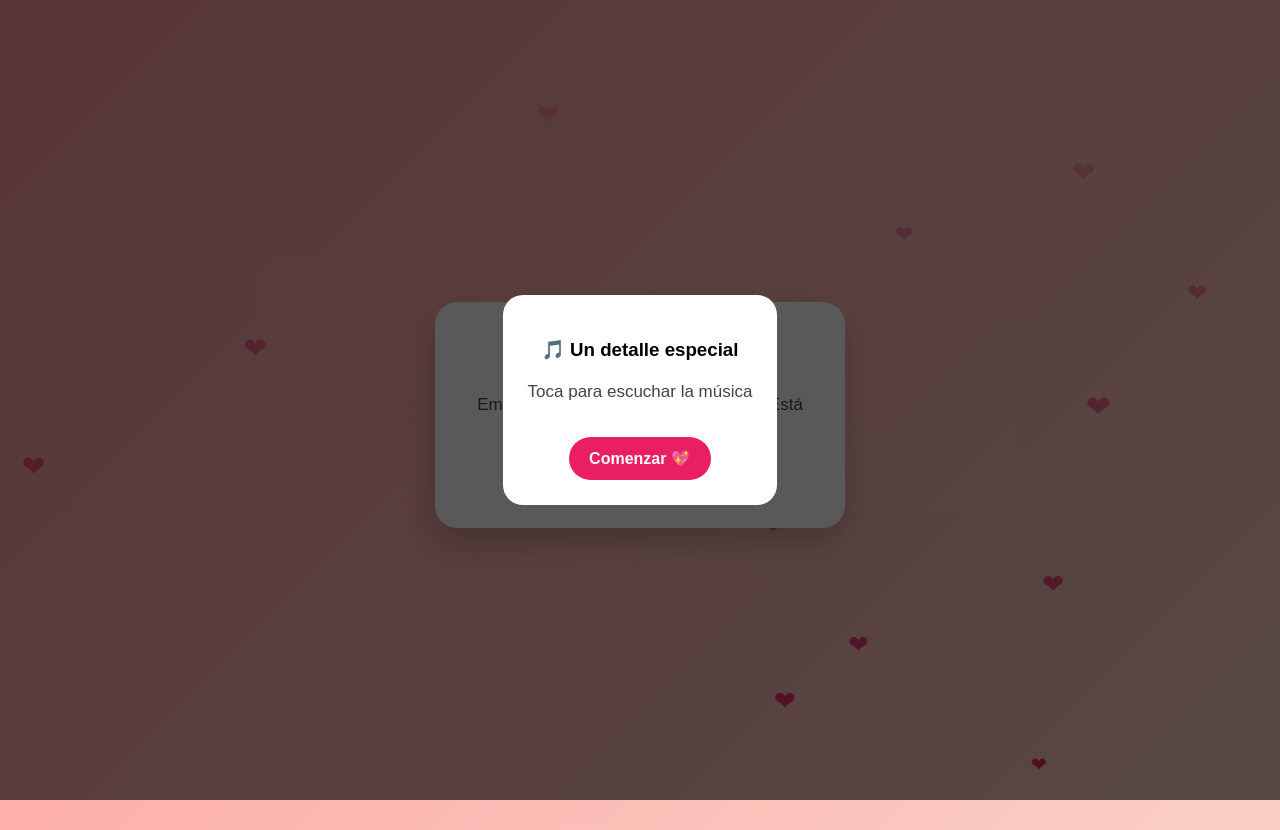
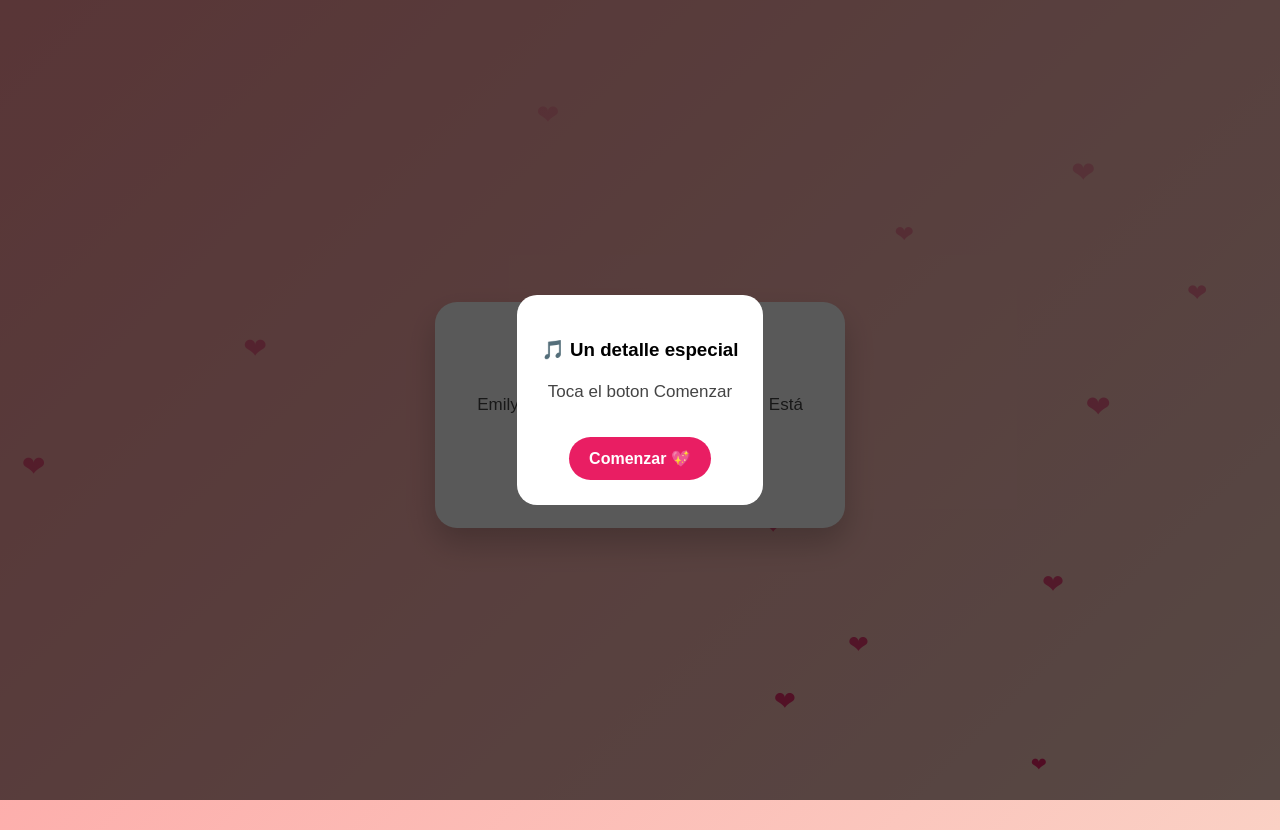
Before and after one commit to alansitho/Emily, a plain HTML site: page index.html in a window 1280 px wide. Drawn offline with Linux system fonts and the light colour scheme.

Commit message:
Add files via upload

```diff
--- a/index.html
+++ b/index.html
@@ -105,7 +105,7 @@
   <div class="overlay" id="overlay">
     <div class="overlay-box">
       <h3>🎵 Un detalle especial</h3>
-      <p>Toca para escuchar la música</p>
+      <p>Toca el boton Comenzar</p>
       <button id="startBtn">Comenzar 💖</button>
     </div>
   </div>
```
